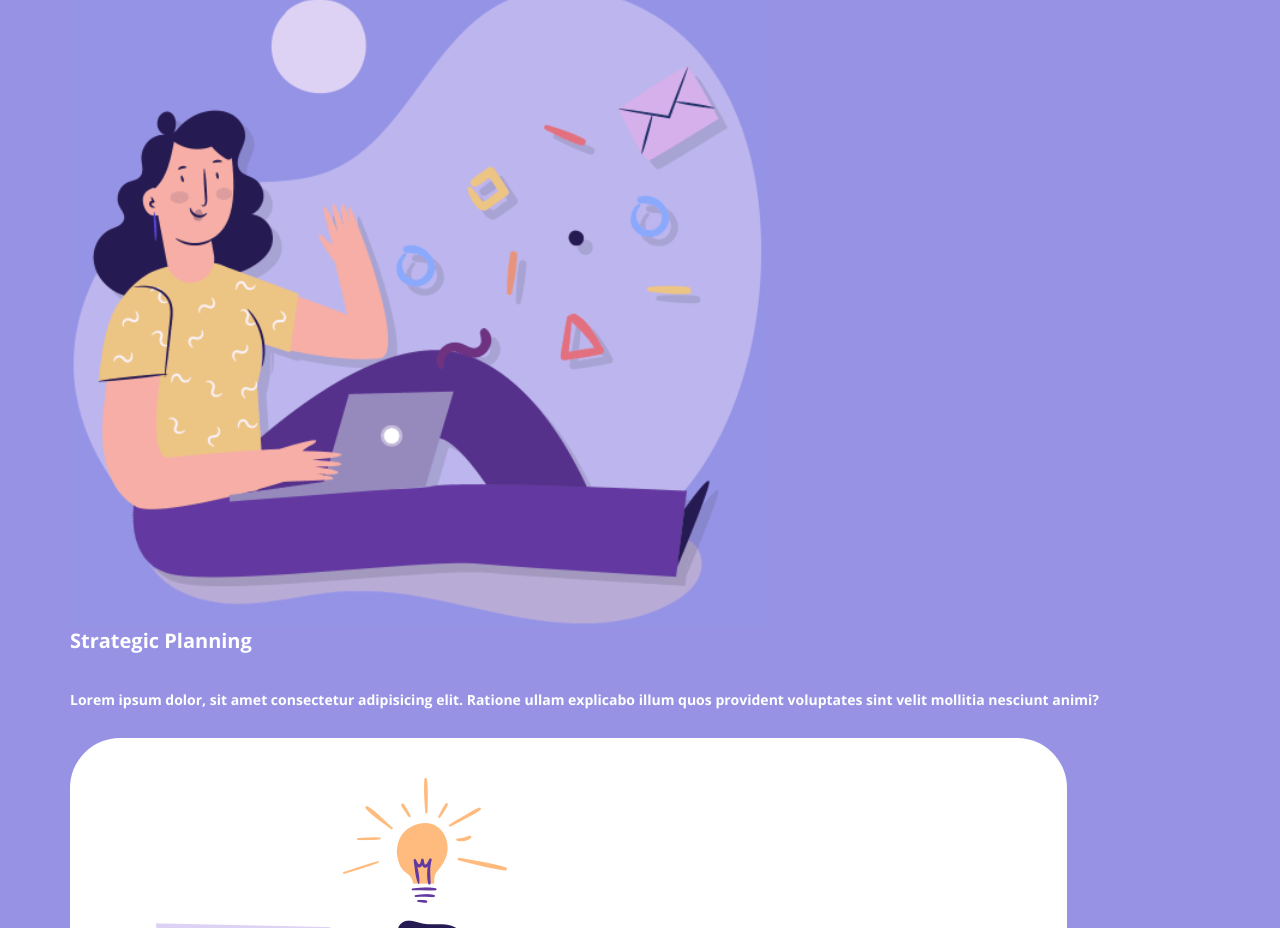
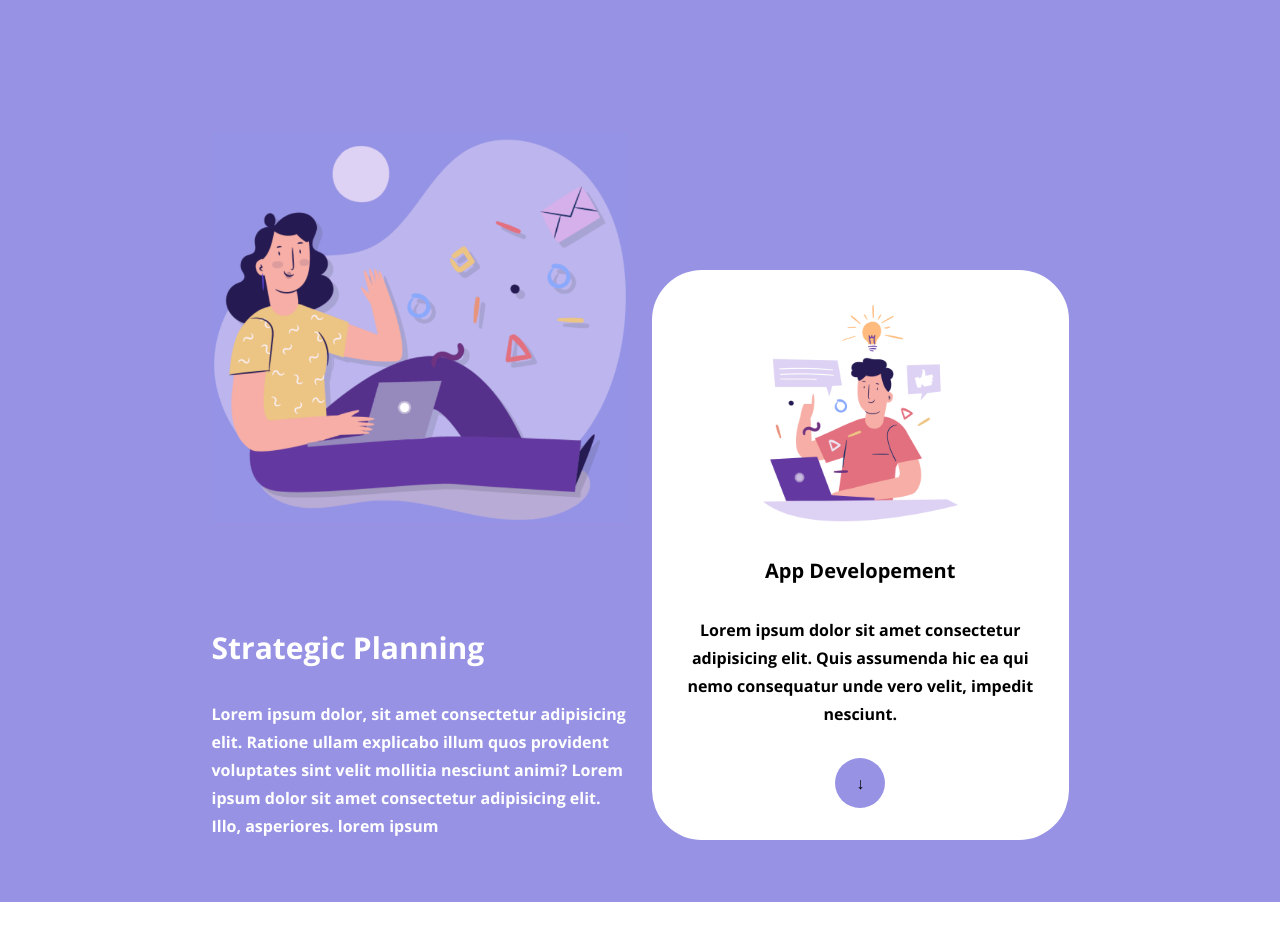
Before and after one commit to Francesca-Barletta/htmlcss-responsive-layout, a plain HTML site: page index.html in a window 1280 px wide. Shown: the part 972-1900 px from the top of the page. After the commit the page ends 1874 px from the top, so only its background shows below. Drawn offline with nearby package versions, Linux system fonts and the light colour scheme.

Commit message:
add large responsive in section planning

```diff
--- a/css/style.css
+++ b/css/style.css
@@ -17,7 +17,7 @@ menu{
     list-style: none;
 }
 img{
-    display: block;
+    display: inline-block;
     max-width: 100%;
 }
 .img-phone{
@@ -25,7 +25,7 @@ img{
 }
 /*LAYOUT*/
 .container{
-    width: 100%;
+    max-width: 1200px;
     margin: 0 auto;
     padding: 0 18px;
 }
@@ -57,6 +57,14 @@ header{
     padding: 12px 50px;
     margin-bottom: 32px;
 }
+.button.bt-radio{
+    background-color: #9792E4;
+    border-radius: 50%;
+    width: 50px;
+    height: 50px;
+    line-height: 50px;
+    margin-top: 30px;
+}
 a.button{
     border-radius: 999px;
 }
@@ -82,12 +90,13 @@ h2{
 }
 .white-h2{
     color: white;
+    font-size: 30px;
 }
 p{
 
     line-height: 28px;
     font-size: 16px;
-    font-size: 14px;
+
     font-weight: 700;
 }
 .blue-icon{
@@ -106,12 +115,13 @@ p{
     text-align: center;
     background-color: #B5DDFF;
 }
-.card.white-card{
+.white-card{
     background-color: white;
     color: black;
     text-align: center;
     padding: 32px 22px;
     border-radius: 50px;
+
 }
 .col-12{
     padding: 12px;
@@ -146,7 +156,12 @@ p{
     color: white;
     padding: 50px 0;
 }
-
+.white-card img{
+    margin-bottom: 27px;
+}
+.planning-img{
+    margin-bottom: 60px;
+}
 /*MEDIA_QUERY*/
 
 @media (min-width:768px) {
@@ -160,7 +175,12 @@ p{
         height: 100%;
         margin-bottom: 0;
     }
-
+   .h2-md{
+    font-size: 60px;
+   }
+   .planning-img{
+    margin: 100px 0;
+   }
 }
 
 @media (min-width:992px){
@@ -170,13 +190,18 @@ p{
     .burger{
         display: none;
     }
+   .white-h2{
+    font-size: 30px;
+   }
 
 }
 
 @media (min-width:1200px) {
-    .container{
-        max-width: 1200px;
-    }
+
+    .container-sm{
+        max-width: 917px;
+        padding: 0 18px;
+       }
     .large{
         width: 50%;
         align-items: flex-start;
@@ -187,4 +212,19 @@ p{
     .img-phone{
         margin: 0 auto;
     }
+    .row-planning{
+        align-items: flex-start;
+    }
+    .col-lg-6{
+        width: 50%;
+
+    }
+    .card-col{
+        align-self: flex-end;
+
+    }
+    .card-img{
+        width: 60%;
+    }
+
 }
--- a/index.html
+++ b/index.html
@@ -92,17 +92,21 @@
 
     <section class="planning">
         <div class="container container-sm">
-            <div class="row">
+            <div class="row row-planning">
                 <div class="col-12 col-lg-6">
-                    <img src="./img/planning1.png" alt="">
-                    <h2 class="white-h2">Strategic Planning</h2>
-                    <p>Lorem ipsum dolor, sit amet consectetur adipisicing elit. Ratione ullam explicabo illum quos provident voluptates sint velit mollitia nesciunt animi?</p>
+                    <div class="planning-img">
+                        <img src="./img/planning1.png" alt="">
+                    </div>
+                    <div class="planning-body">
+                        <h2 class="white-h2 h2-md">Strategic Planning</h2>
+                        <p>Lorem ipsum dolor, sit amet consectetur adipisicing elit. Ratione ullam explicabo illum quos provident voluptates sint velit mollitia nesciunt animi? Lorem ipsum dolor sit amet consectetur adipisicing elit. Illo, asperiores. lorem ipsum</p>
+                    </div>
                 </div>
-                <div class="col-12 col-lg-6">
-                    <div class="card white-card">
-                        <img src="./img/planning2.png" alt="">
-                        <h2>App Development</h2>
-                        <p>Lorem ipsum dolor sit amet consectetur adipisicing elit. Quis assumenda hic ea qui nemo consequatur unde vero velit, impedit nesciunt. </p>
+                <div class="col-12 col-lg-6 card-col">
+                    <div class="white-card">
+                        <img class="card-img" src="./img/planning2.png" alt="">
+                        <h2>App Developement</h2>
+                        <p class>Lorem ipsum dolor sit amet consectetur adipisicing elit. Quis assumenda hic ea qui nemo consequatur unde vero velit, impedit nesciunt. </p>
                         <a href="#" class="button bt-radio">&downarrow;</a>
                     </div>
                 </div>
```
